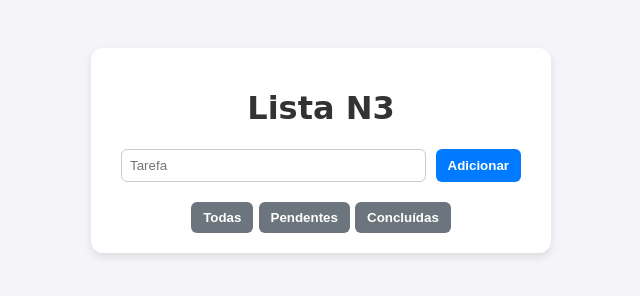
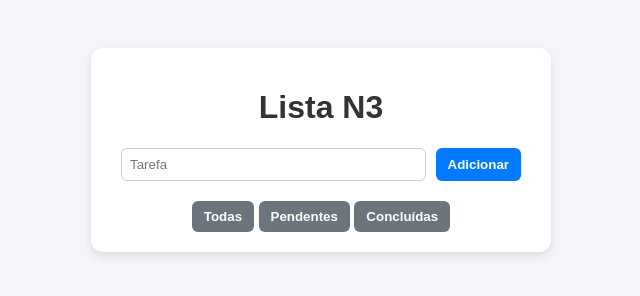
Before and after one commit to RenanFerreira11/bluesoft-projeto-n3, a plain HTML site: page index.html in a window 1280 px wide. Shown: the whole page, without its empty margins (319-959 px from the left). Drawn offline with Linux system fonts and the light colour scheme.

Commit message:
Alteração da Fonte

```diff
--- a/style.css
+++ b/style.css
@@ -1,5 +1,5 @@
 body {
-  font-family: Cursive;
+  font-family: Arial, Helvetica, sans-serif;
   background: #f4f4f9;
   display: flex;
   justify-content: center;
```
